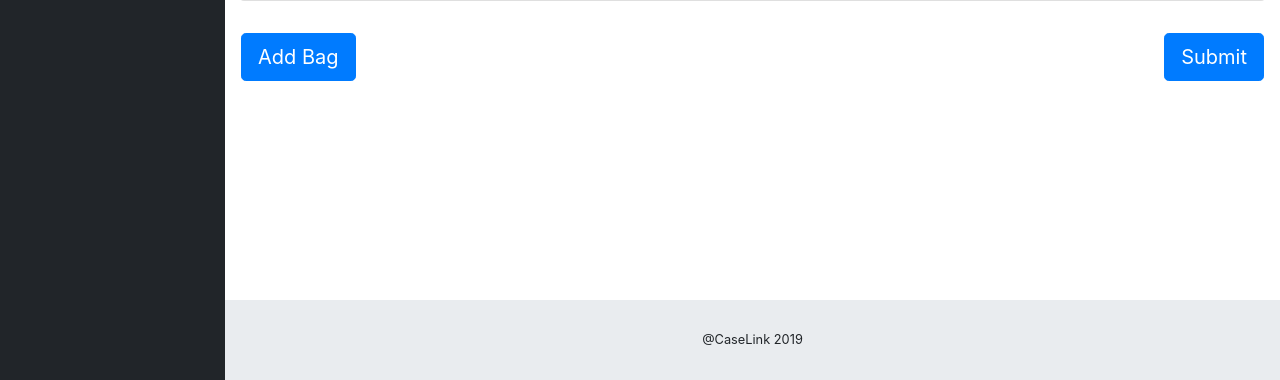
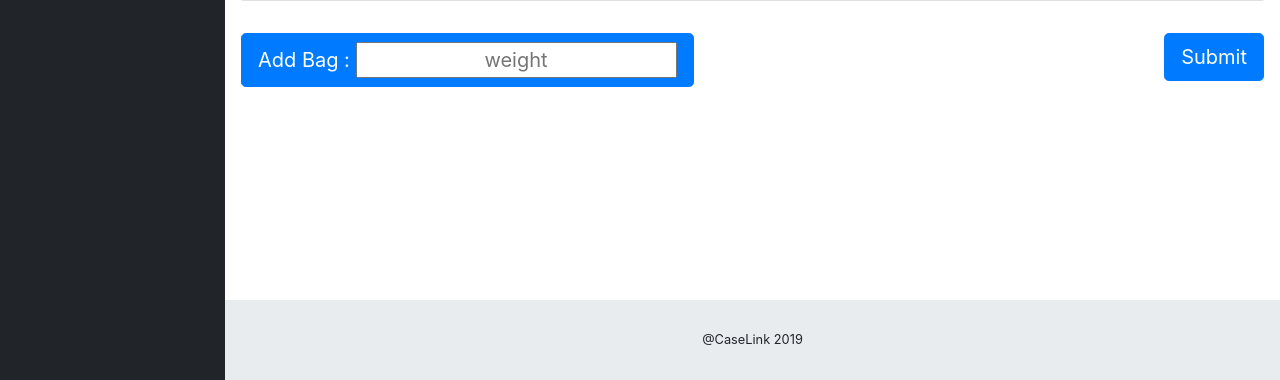
Before and after one commit to sank8dalvi/clink, a Flask app: template case/templates/addBags.html in a window 1280 px wide. Shown: the part 420-800 px from the top of the page. Run offline with Flask 2, Linux system fonts and the light colour scheme; the template is opened without the code that fills it, so the values that code supplies are empty; some libraries are stand-ins or nearby versions.

Commit message:
bagTable query update + wt input added

```diff
--- a/case/app.py
+++ b/case/app.py
@@ -18,6 +18,7 @@ try:
 	print("Connected")
 except:
 	print("Not Connected")
+
 
 '''DASHBOARD Data'''
 def getPassCount():
@@ -74,7 +75,7 @@ def postBagWT():
 	#bdb = request.args.get('bdb','')							#piInput
 	#cur.execute(Query.addpassbags.format(pdb, bdb, wt))				#uploads passenger to databse
 	cur.execute(Query.addpassbags.format("23","32",int(wt)))
-	#return render_template('.html', wt= wt, bagCount = getBagCount(), passCount = getPassCount)
+	#return render_template('.html', bagCount = getBagCount(), passCount = getPassCount)
 
 
 ''''ARRIVAL'''
--- a/case/model/query.py
+++ b/case/model/query.py
@@ -4,6 +4,6 @@ class Query:
 	delTag = "DELETE FROM `tagdata` WHERE `passID` = {} AND `bagID` = {}"
 	gettable = "SELECT `passID`,`bagID`,`bagWT` FROM `tagdata`"
 	UpColl = "INSERT INTO `collected`(`uid`, `passID`, `bagID`, `bagWT`) VALUES ({},{},{})"
-	getbags = "SELECT * FROM `tagdata` WHERE `passID` = {}"
+	getbags = "SELECT `bagID`,`bagWT` FROM `tagdata` WHERE `passID` = {}"
 	getPassCount = "SELECT COUNT(DISTINCT `passID`) FROM `tagdata`"
 	getBagCount = "SELECT COUNT(`bagID`) FROM `tagdata`"
--- a/case/templates/addBags.html
+++ b/case/templates/addBags.html
@@ -29,6 +29,7 @@
     <div class="card-footer small text-muted">@caselink</div>
 </div>
 </div>
-<button style="float:left" type="button" class="btn m-3 btn-primary btn-lg">Add Bag</button>
+<button style="float:left" type="button" class="btn m-3 btn-primary btn-lg">Add Bag  : <input class="text-center" type="text" name = "weight" placeholder="weight"></button>
+
 <button style="float:right" type="button" class="btn m-3 btn-primary btn-lg">Submit</button>
 {% endblock %}
```
